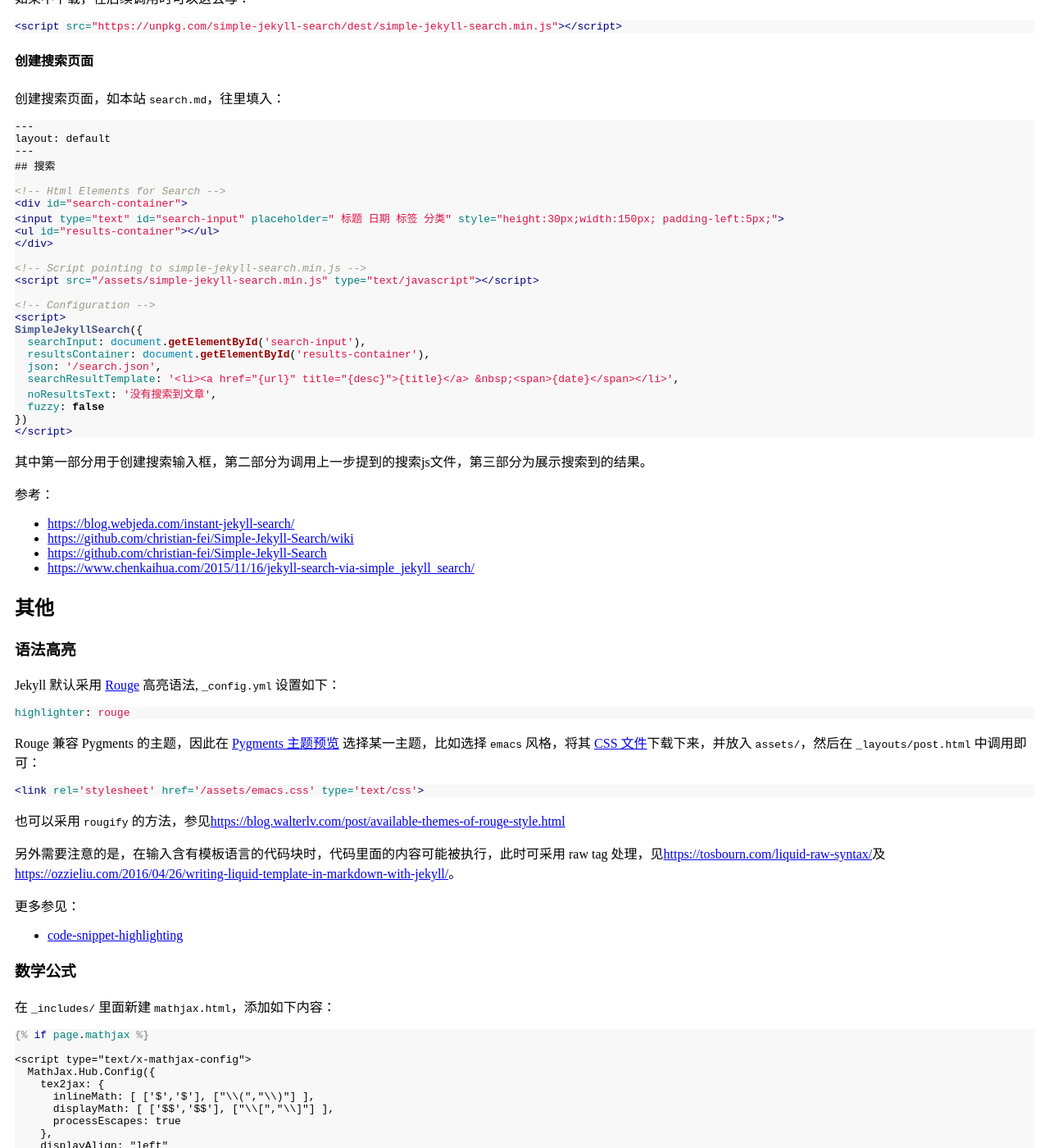
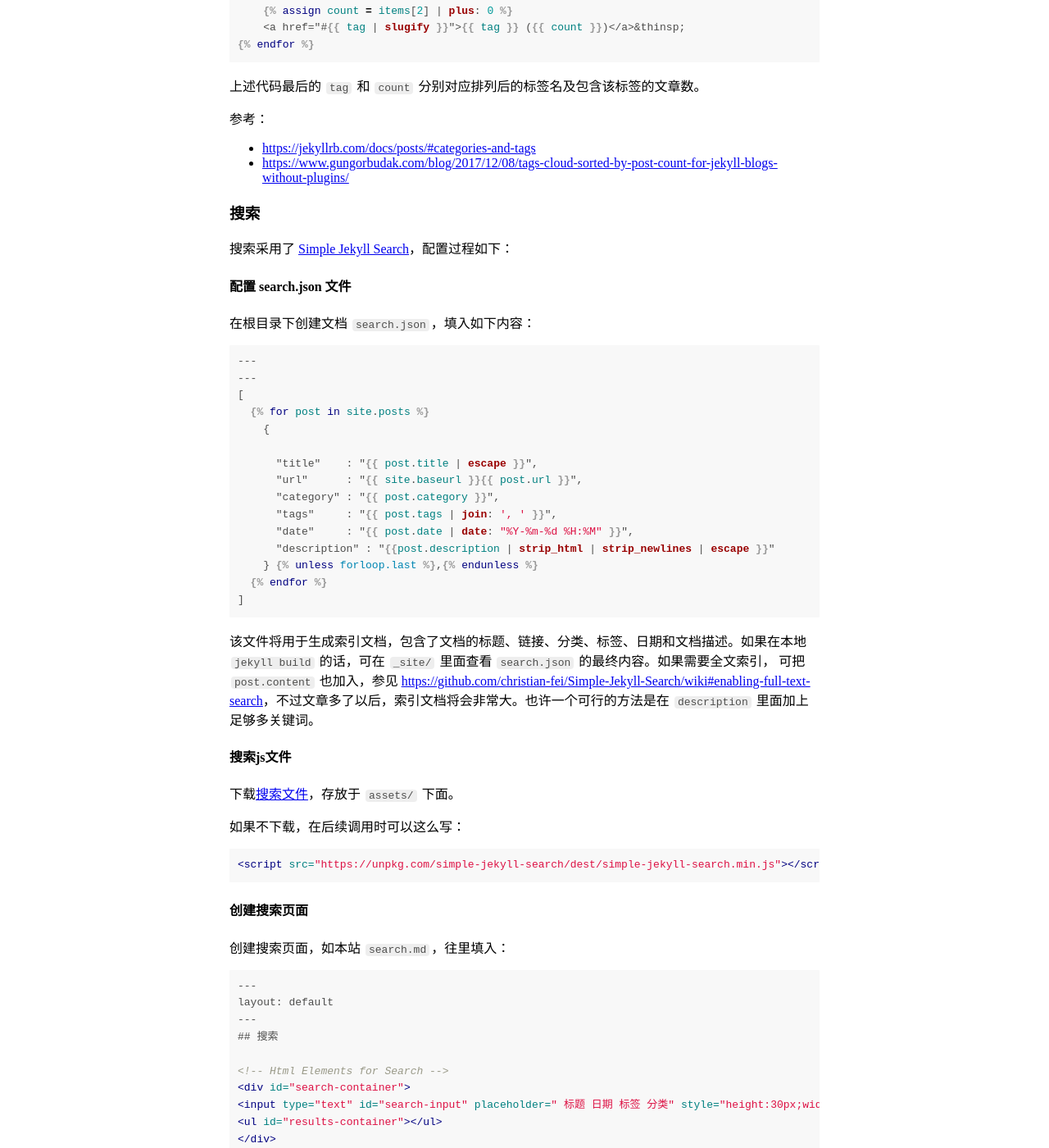
Before and after one commit to xienotes/xienotes.github.io, a Jekyll site: the page built from _posts/2020-04-25-用GitHub-Pages搭建博客及Jekyll主题设置.md, in a window 1280 px wide and 1400 px high, scrolled down 5623 px. Shown: the whole window at 82% size. Built offline with Jekyll 4.4.1, drawn with Linux system fonts in a browser that asks for light colours.

Commit message:
posit contents on the center of screen, fix overflow code block and image

```diff
--- a/_config.yml
+++ b/_config.yml
@@ -19,15 +19,7 @@ kramdown:
   math_engine: mathjax
   parse_block_html: true
 
-plugins:
-  - jekyll-paginate
-paginate: 20
-paginate_path: /page-:num
-
 front_page_post: 10
-
-
-#disqus-id: your-disqus-id
 
 source: .
 destination: ./_site
@@ -37,3 +29,18 @@ destination: ./_site
 #    sass_dir: assets/css/
 
 excerpt_separator: <!--more-->
+
+# header navigation
+navigation:
+  - name: 主页
+    url: /
+  - name: 归档
+    url: /archive.html
+  - name: 分类
+    url: /categories.html
+  - name: 标签
+    url: /tags.html
+  - name: 收藏
+    url: /collections.html
+  - name: 搜索
+    url: /search.html
--- a/_includes/header.html
+++ b/_includes/header.html
@@ -17,12 +17,14 @@
 <header>
     <h1><a class="site-name" href='{{ site.baseurl }}/'>{{ site.name }}</a></h1>
 </header>
-<nav id="nav-bar">
-    <a class="nav-item" href='{{ site.baseurl }}/'> 主页</a> |
-    <a class="nav-item" href='{{ site.baseurl }}/archive.html'> 归档</a> |
-    <a class="nav-item" href='{{ site.baseurl }}/categories.html'> 分类 </a>  |
-    <a class="nav-item" href='{{ site.baseurl }}/tags.html'> 标签 </a> |
-    <a class="nav-item" href='{{ site.baseurl }}/collections.html'>收藏 </a> |
-    <a class="nav-item" href='{{ site.baseurl }}/search.html'> 搜索 </a>
+<nav class="header-navigation" id="nav-bar">
+    {% capture navsize %}
+        {{ site.navigation.size | minus: 1}}
+    {% endcapture %}
+    {% for navitem in site.navigation | limit: navsize -%}
+        <a class="nav-item" href='{{ site.baseurl }}{{ navitem.url }}'> {{ navitem.name }}</a> |
+    {% endfor -%}
+    {% assign navitem = site.navigation | last %}
+    <a class="nav-item" href='{{ site.baseurl }}{{ navitem.url }}'>{{ navitem.name }}</a>
 </nav>
 <hr>
--- a/_includes/mathjax.html
+++ b/_includes/mathjax.html
@@ -7,7 +7,7 @@
       displayMath: [ ['$$','$$'], ["\\[","\\]"] ],
       processEscapes: true
     },
-    displayAlign: "left"
+    displayAlign: "center"
   });
 </script>
 
@@ -16,7 +16,7 @@
   MathJax.Hub.Config({
     TeX: {
       equationNumbers: { autoNumber: "all" },
-      TagSide: "left"
+      TagSide: "right"
     }
   });
 </script>
--- a/_layouts/default.html
+++ b/_layouts/default.html
@@ -12,9 +12,17 @@
     </title>
 
     <meta name='viewport' content='width=device-width, initial-scale=1'>
+
+    <style>
+        @media screen and (max-width: 560px) {
+            ul,ol {
+                padding-left: 20px;
+            }
+        }
+    </style>
 </head>
 
-<body>
+<body style="width:100%;max-width: 740px;margin:0 auto;">
     <div class="container" style="padding-left: 10px;padding-right: 10px;" >
 
         {% include header.html %}
--- a/_layouts/post.html
+++ b/_layouts/post.html
@@ -4,6 +4,39 @@ layout: default
 {% if site.highlighter %}
 <link rel='stylesheet' href='{{ site.baseurl }}/assets/github.css' type='text/css'>
 {% endif %}
+
+<style>
+    img {
+        display: block;
+        max-width: 100%;
+        margin: 0 auto;
+        height: auto;
+    }
+    code {
+        background-color: #eeeeee;
+        word-break: break-all;
+        padding: 0 4px;
+        margin: 0 2px;
+        border-radius: 4px;
+        color: #4d4d4c;
+    }
+    pre {
+        padding: 10px;
+        overflow: auto;
+        border-radius: 2px;
+        background-color: #f7f7f7;
+        max-height: 610px;
+        -moz-tab-size: 4;
+        -o-tab-size: 4;
+        tab-size: 4;
+    }
+    pre code {
+        background-color: transparent;
+        padding: 0;
+        margin: 0;
+        line-height: 1.6;
+    }
+</style>
 
 {% include mathjax.html %}
 
```
